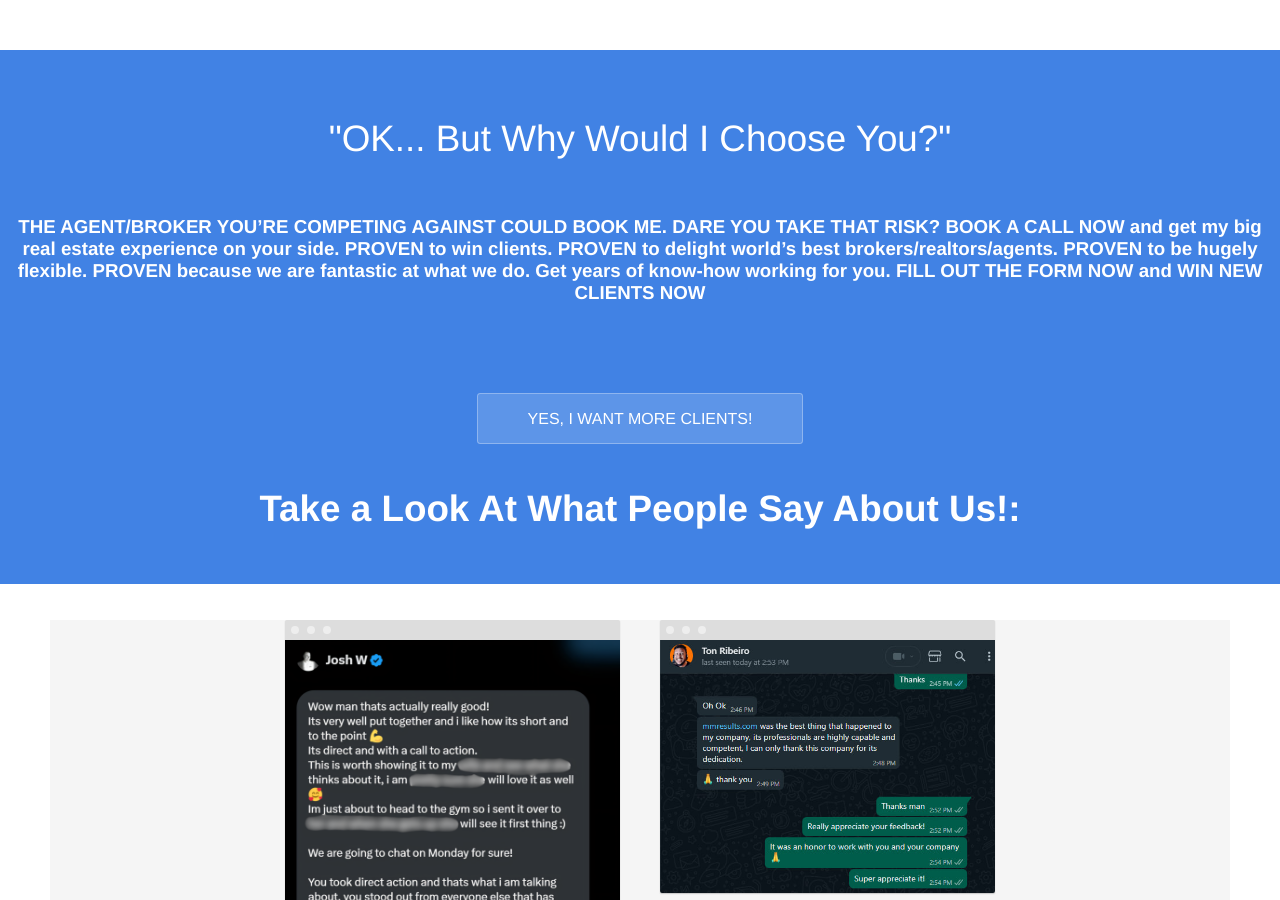
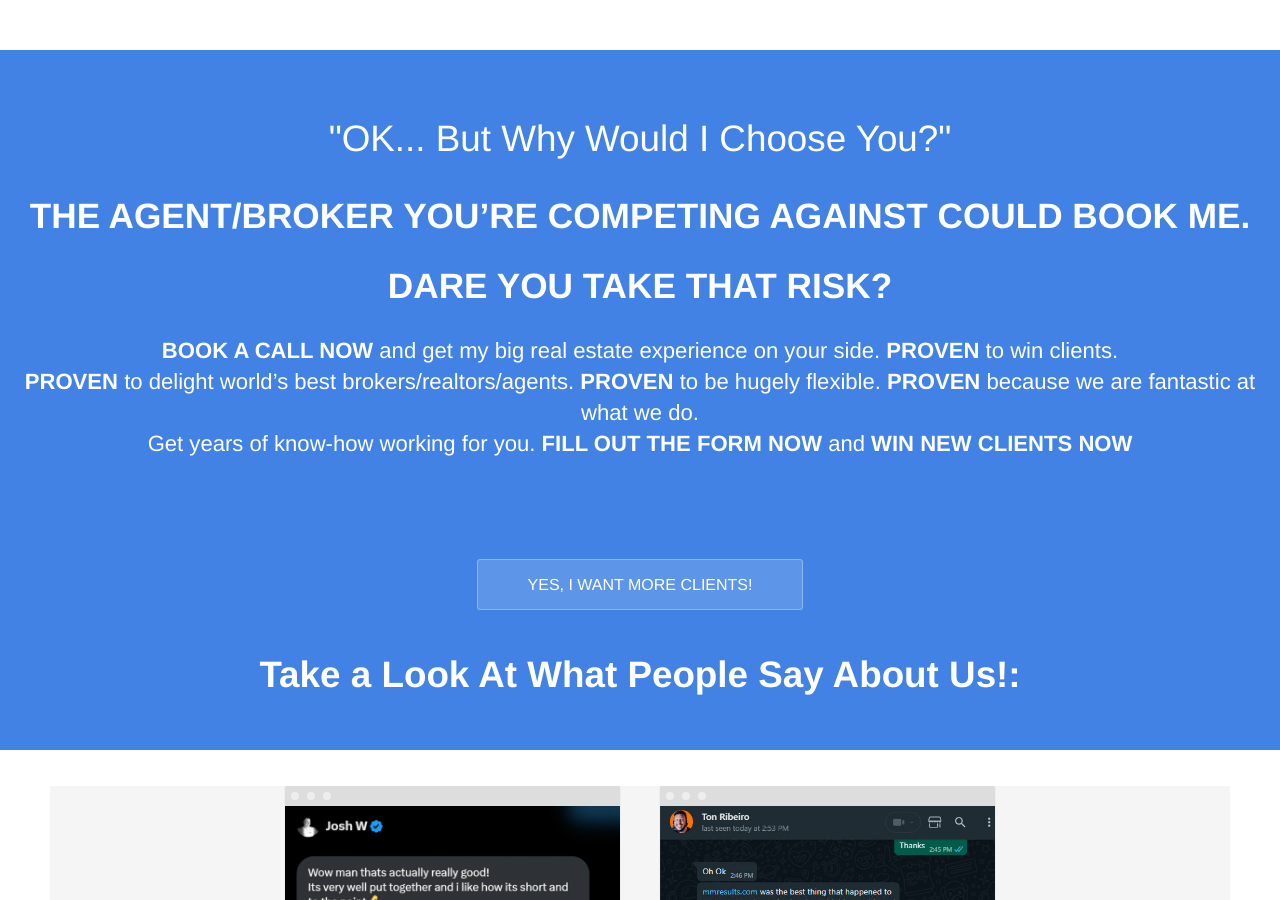
Before and after one commit to Huntinex/MMResults, a Jekyll site: the page built from index.html, in a window 1280 px wide and 900 px high, scrolled down 1318 px. Built offline with Jekyll 4.4.1, drawn with Linux system fonts in a browser that asks for light colours.

```diff
--- a/index.html
+++ b/index.html
@@ -44,11 +44,13 @@ Even if you find the perfect person... You still rely on one individual.</p>
 	<center class="hero"><br>
 			<h1 style="font-weight: 500;" class="editable">"OK... But Why Would I Choose You?"</h1>
 			<br><br>
-			<h3><strong>THE AGENT/BROKER YOU’RE COMPETING AGAINST COULD BOOK ME.</strong>
+<h2>			<strong>THE AGENT/BROKER YOU’RE COMPETING AGAINST COULD BOOK ME.</strong></h2>
 
-<strong>DARE YOU TAKE THAT RISK?</strong>
+<h2><strong>DARE YOU TAKE THAT RISK?</strong></h2>
 
-<strong>BOOK A CALL NOW</strong> and get my big real estate experience on your side. <b>PROVEN</b> to win clients. <b>PROVEN</b> to delight world’s best brokers/realtors/agents. <b>PROVEN</b> to be hugely flexible. <b>PROVEN</b> because we are fantastic at what we do. Get years of know-how working for you. <b>FILL OUT THE FORM NOW</b> and <b>WIN NEW CLIENTS NOW</b></h3>
+<p><strong>BOOK A CALL NOW</strong> and get my big real estate experience on your side. <b>PROVEN</b> to win clients. <br>
+<b>PROVEN</b> to delight world’s best brokers/realtors/agents. <b>PROVEN</b> to be hugely flexible. <b>PROVEN</b> because we are fantastic at what we do.<Br>
+Get years of know-how working for you. <b>FILL OUT THE FORM NOW</b> and <b>WIN NEW CLIENTS NOW</b></p>
 			<br><small><br></small>
 
 				<div class="cta button alt"><a href="#call">YES, I WANT MORE CLIENTS!</a></div>
```
Also changed, not shown: other parts of index.html (+2 -2 lines).
